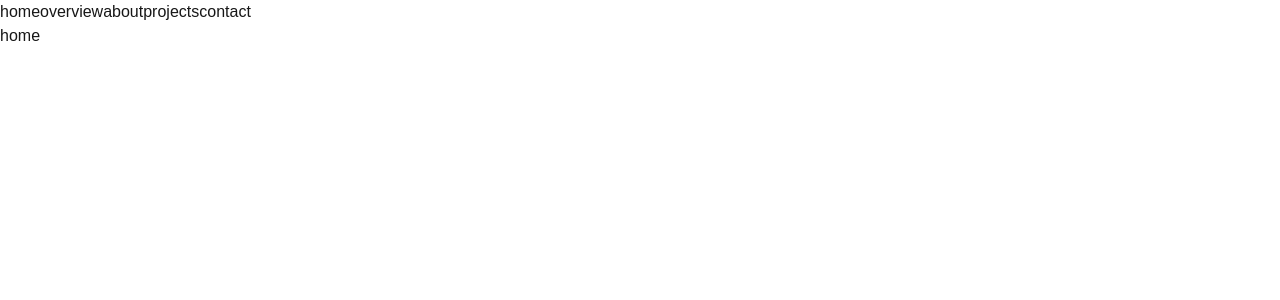
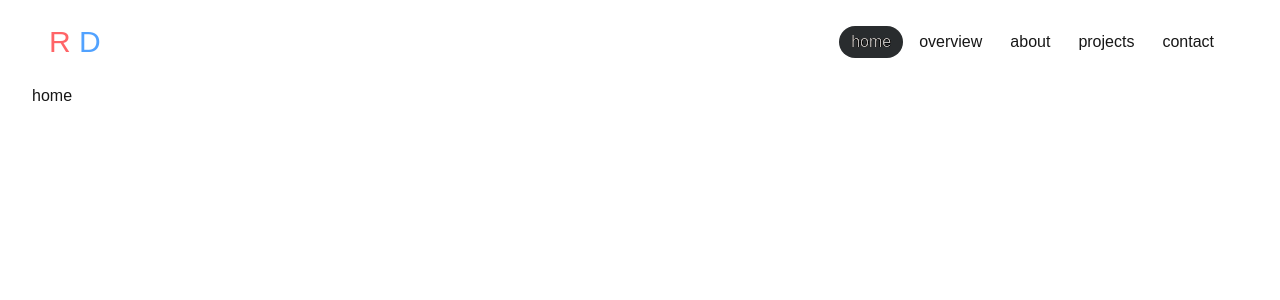
Before and after one commit to RanaDebbarma/my-portfolio, a Next.js app: page / in a window 1280 px wide. Shown: the top 300 px of the page. Built offline with nearby package versions, Linux system fonts and the light colour scheme.

Commit message:
nav style

```diff
--- a/app/(root)/layout.tsx
+++ b/app/(root)/layout.tsx
@@ -2,9 +2,19 @@ import NavBar from "@/components/NavBar"
 
 const layout = ({ children }: { children: React.ReactNode }) => {
   return (
-    <div>
-      <NavBar />
-      {children}
+    <div className="mx-auto mt-2 mb-2 max-w-7xl w-[95%] flex flex-col gap-2">
+      {/* navigation */}
+      <div className="border border-white/50 rounded-3xl px-4 py-3 flex justify-between items-center">
+        <div className="text-3xl">
+          <span className="text-red-400">R </span>
+          <span className="text-blue-400">D </span>
+        </div>
+        <NavBar />
+      </div>
+      {/* content */}
+      <div>
+        {children}
+      </div>
     </div>
   )
 }
--- a/components/NavBar.tsx
+++ b/components/NavBar.tsx
@@ -1,6 +1,8 @@
 "use client"
 
+import { motion } from "motion/react";
 import Link from "next/link";
+import { useState } from "react";
 
 const navItems = [
   { name: "home", href: "/" },
@@ -12,11 +14,36 @@ const navItems = [
 
 
 const NavBar = () => {
+  const [activeTab, setActiveTab] = useState(navItems[0].name)
+
   return (
-    <div>
+    <div className="w-fit border border-white/50 rounded-3xl flex gap-1 p-1">
+      {/* NavTabs */}
       {navItems.map(nav => (
-        <Link key={nav.href} href={nav.href}>
-          {nav.name}
+        <Link
+          key={nav.href}
+          href={nav.href}
+          onClick={() => setActiveTab(nav.name)}
+          className={`${activeTab === nav.name
+            ? '' : 'hover:text-white/50'
+            }  relative`}
+        >
+          {/* pill */}
+          {activeTab === nav.name &&
+            <motion.div
+              layoutId="active-pill"
+              className="absolute inset-0 z-10 bg-stone-300 mix-blend-difference"
+              style={{
+                borderRadius: 9999
+              }}
+            // transition={{duration: 5}}
+            />
+          }
+
+          {/* text */}
+          <div className="px-3 py-1">
+            {nav.name}
+          </div>
         </Link>
       ))}
     </div>
--- a/package.json
+++ b/package.json
@@ -9,6 +9,7 @@
     "lint": "eslint"
   },
   "dependencies": {
+    "motion": "^12.38.0",
     "next": "16.2.6",
     "react": "19.2.4",
     "react-dom": "19.2.4"
```
Also changed, not shown: 1 other file (tests, documents, lock files or other folders).
